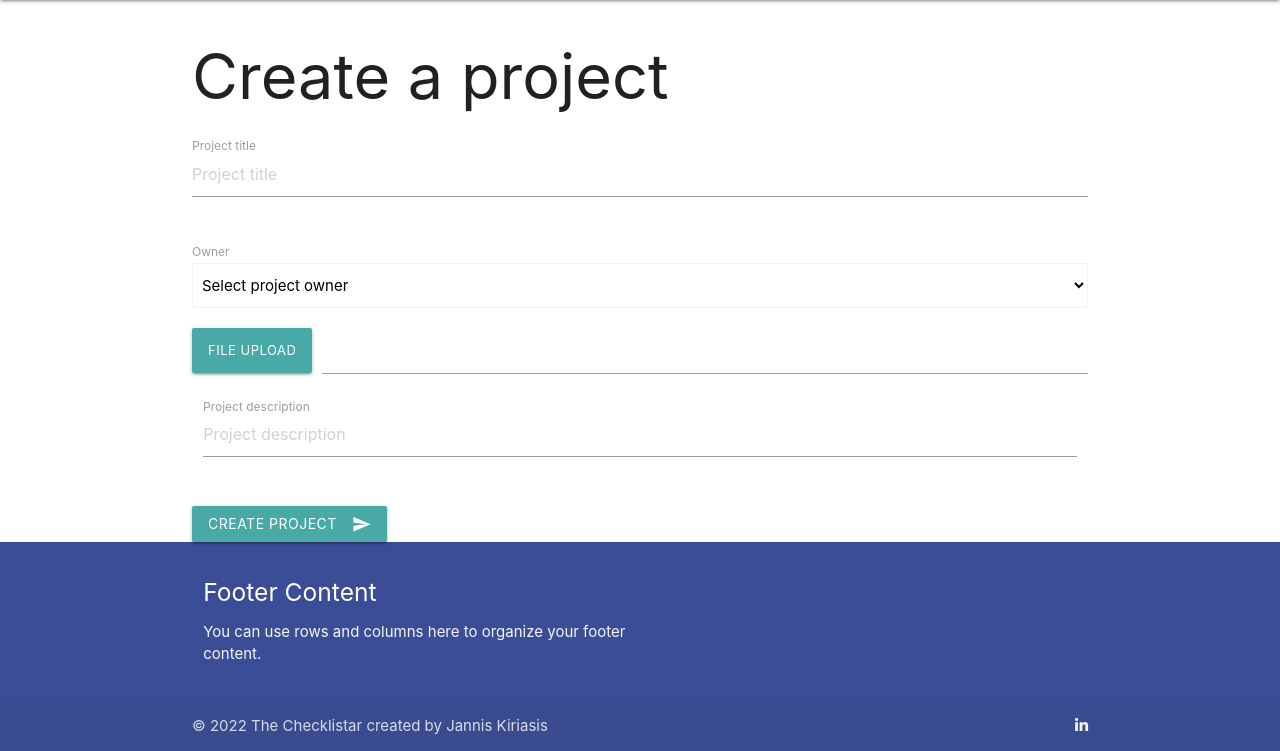
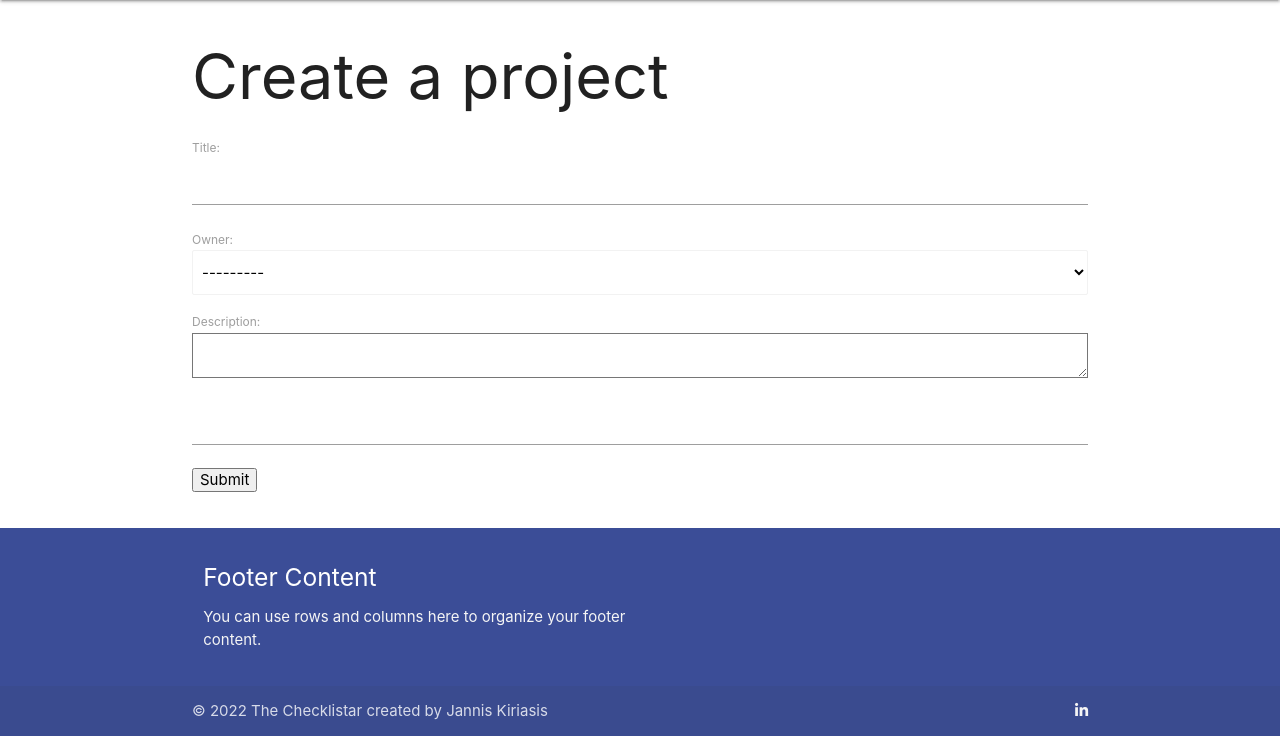
Before and after one commit to jannis-kiriasis/the-checklistar, a Django app: page /create-project in a window 1280 px wide. Shown: the part 64-815 px from the top of the page. Run offline with Django 3.2, Linux system fonts and the light colour scheme; some libraries are stand-ins or nearby versions; some web fonts are replaced.

Commit message:
Create basic django form for project creation

```diff
--- /dev/null
+++ b/project_management/forms.py
@@ -0,0 +1,9 @@
+from .models import Project, ProjectApproval, User, UserProfile
+from django import forms
+
+
+class ProjectForm(forms.ModelForm):
+
+    class Meta:
+        model = Project
+        fields = ['title', 'owner', 'description', 'document']
--- a/project_management/views.py
+++ b/project_management/views.py
@@ -1,7 +1,7 @@
 from django.shortcuts import render, get_object_or_404
 from django.views import generic, View
 from .models import Project, ProjectApproval, UserProfile, User
-
+from .forms import ProjectForm
 # ProjectList view for dashboard.html. Shows all the projects with related
 # approvers
 
@@ -14,6 +14,13 @@ class ProjectList(generic.ListView):
 
 
 def CreateProject(request):
-    options = User.objects.order_by('username')
-    context = {}
-    return render(request, "create-project.html", context)
+    if request.method == "POST":
+        form = ProjectForm(request.POST)
+        if form.is_valid():
+            form.save()
+            return redirect('dashboard')
+    form = ProjectForm()
+    context = {
+        'form': form
+    }
+    return render(request, 'create-project.html', context)
--- a/static/css/style.css
+++ b/static/css/style.css
@@ -59,3 +59,9 @@ nav,
 .secondary-content {
     align-self: flex-start;
 }
+
+/* Base template */
+
+select {
+    display: inline-flex;
+}
--- a/templates/create-project.html
+++ b/templates/create-project.html
@@ -4,48 +4,10 @@
 <div class="container">
   <h1>Create a project</h1>
 
-  <form class="col s12">
+  <form action="create-project" method="POST">
     {% csrf_token %}
-    <div class="row">
-      <div class="input-field col s12">
-        <label for="title">Project title</label>
-        <input placeholder="Project title" id="title" type="text" class="validate">
-      </div>
-    </div>
-    <div class="row">
-      <div class=" col s12">
-        <label for="owner">Owner</label>
-        <select class="browser-default" id="owner" placeholder="Select project owner">
-          <option value="" disabled selected>Select project owner</option>
-          {% for option in options %}
-          <option value="1">Option 1</option>
-          {% endfor %}
-          <option value="3">Option 3</option>
-        </select>
-      </div>
-    </div>
-    <form action="#">
-      <div class="file-field input-field col s12">
-        <div class="waves-effect waves-light btn-small">
-          <span>File upload</span>
-          <input type="file">
-        </div>
-        <div class="file-path-wrapper">
-          <input class="file-path validate" type="text">
-        </div>
-      </div>
-    </form>
-    <div class="row">
-      <div class="input-field col s12">
-        <label for="description">Project description</label>
-        <textarea placeholder="Project description" id="textarea1" class="materialize-textarea"></textarea>
-      </div>
-    </div>
-    <button class="btn waves-effect waves-light" type="submit" name="action">Create project
-      <i class="material-icons right">send</i>
-    </button>
+    {{ form.as_p }}
+    <input type="submit">
   </form>
 </div>
-
-
 {%endblock%}
```
